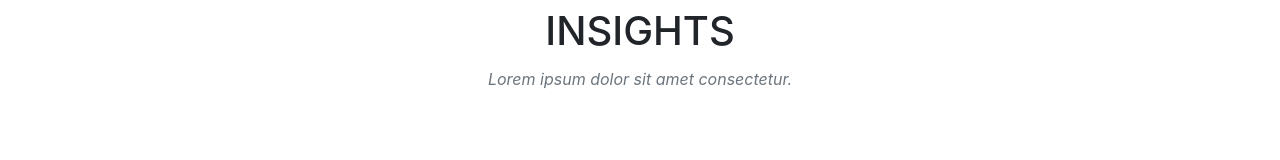
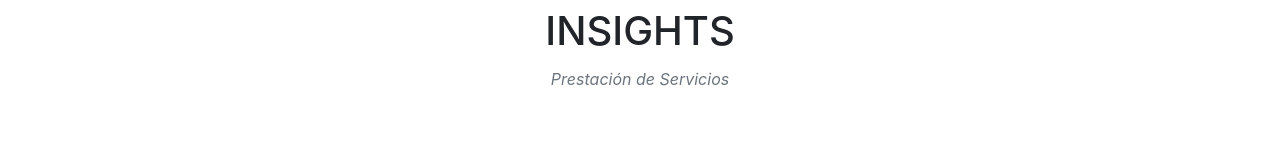
Before and after one commit to ens-csv/DIE2, a website with bundled scripts: page services.html in a window 1280 px wide. Shown: the part 143-303 px from the top of the page. Built offline with nearby package versions, Linux system fonts and the light colour scheme; a web font is replaced by a local one.

Commit message:
Prestación de Servicios

```diff
--- a/services.html
+++ b/services.html
@@ -63,7 +63,7 @@
         <div class="row">
           <div class="col-lg-12 text-center">
             <h2 class="section-heading text-uppercase">Insights</h2>
-            <h3 class="section-subheading text-muted">Lorem ipsum dolor sit amet consectetur.</h3>
+            <h3 class="section-subheading text-muted">Prestación de Servicios</h3>
           </div>
         </div>
         <div class="row text-center">
```
